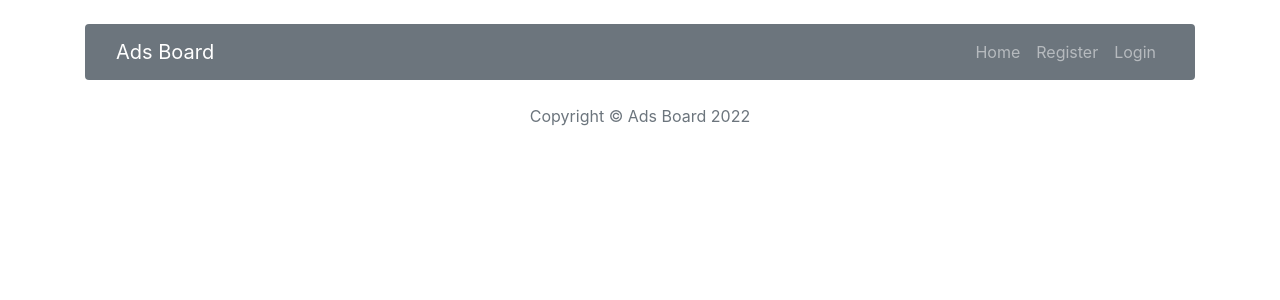
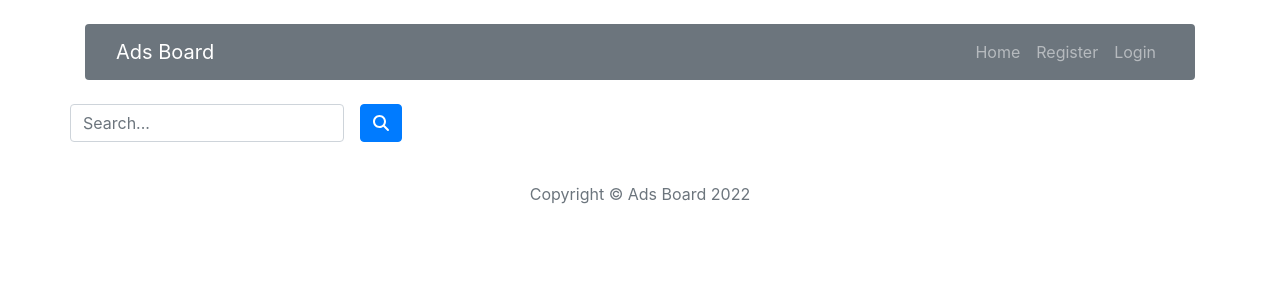
Before and after one commit to mkusztal/NodeJS-React-adsBoard, a React (Create React App) app in the folder client/: page /search/1 in a window 1280 px wide. Shown: the top 300 px of the page. Built offline with nearby package versions, Linux system fonts and the light colour scheme.

Commit message:
Add render navlinks when user is logged or not. Add search func. Error with url

```diff
--- a/client/src/App.js
+++ b/client/src/App.js
@@ -9,7 +9,7 @@ import AdPage from './components/pages/AdPage/AdPage';
 import AddAdPage from './components/pages/AddAdPage/AddAdPage';
 import EditAdPage from './components/pages/EditAdPage/EditAdPage';
 import AdRemove from './components/features/AdRemove/AdRemove';
-import Search from './components/features/Search/Search';
+import SearchForm from './components/features/SearchForm/SearchForm';
 import Register from './components/features/Register/Register';
 import Login from './components/features/Login/Login';
 import Logout from './components/features/Logout/Logout';
@@ -24,7 +24,7 @@ const App = () => {
         <Route path="/ad/addAd/" element={<AddAdPage />} />
         <Route path="/ad/edit/:id" element={<EditAdPage />} />
         <Route path="/ad/remove/:id" element={<AdRemove />} />
-        <Route path="/search/:searchPhrase" element={<Search />} />
+        <Route path="/search/:searchPhrase" element={<SearchForm />} />
         <Route path="/register" element={<Register />} />
         <Route path="/login" element={<Login />} />
         <Route path="/logout" element={<Logout />} />
--- a/client/src/components/features/Login/Login.js
+++ b/client/src/components/features/Login/Login.js
@@ -33,7 +33,7 @@ const Login = () => {
           dispatch(logIn({ login }));
           setTimeout(() => {
             navigate('/');
-          }, 1000);
+          }, 2000);
         } else if (res.status === 400) {
           setStatus('clientError');
         } else {
@@ -76,6 +76,8 @@ const Login = () => {
         </Spinner>
       )}
 
+      {status !== 'success' && (
+        <Form.Group>
           <Form.Group className="mb-3" controlId="formLogin">
             <Form.Label>Login</Form.Label>
             <Form.Control
@@ -99,6 +101,8 @@ const Login = () => {
           <Button variant="primary" type="submit">
             Login
           </Button>
+        </Form.Group>
+      )}
     </Form>
   );
 };
--- a/client/src/components/features/Logout/Logout.js
+++ b/client/src/components/features/Logout/Logout.js
@@ -1,9 +1,23 @@
+import { API_URL } from '../../../config';
+import { useDispatch } from 'react-redux';
+import { useNavigate } from 'react-router-dom';
+import { logOut } from '../../../redux/userRedux';
+import { useEffect } from 'react';
+
 const Logout = () => {
-  return (
-    <div>
-      <h1></h1>
-    </div>
-  );
+  const dispatch = useDispatch();
+  const navigate = useNavigate();
+  const options = {
+    method: 'DELETE',
+  };
+
+  useEffect(() => {
+    navigate('/');
+  }, []);
+
+  fetch(`${API_URL}/auth/logout`, options).then(() => {
+    dispatch(logOut());
+  }, dispatch);
 };
 
 export default Logout;
--- a/client/src/components/features/Search/Search.js
+++ /dev/null
@@ -1,9 +0,0 @@
-const Search = () => {
-  return (
-    <div>
-      <h1></h1>
-    </div>
-  );
-};
-
-export default Search;
--- a/client/src/components/features/SearchForm/SearchForm.js
+++ b/client/src/components/features/SearchForm/SearchForm.js
@@ -1,18 +1,37 @@
 import { Row, Button, Form } from 'react-bootstrap';
 import { FontAwesomeIcon } from '@fortawesome/react-fontawesome';
 import { faSearch } from '@fortawesome/free-solid-svg-icons';
+import { useState } from 'react';
+import { useDispatch, useSelector } from 'react-redux';
+import { getAdBySearch, searchInputValue } from '../../../redux/adsRedux';
 
 const SearchForm = () => {
+  const dispatch = useDispatch();
+  const currentSearchInput = useSelector(searchInputValue);
+  const [searchInput, setSearchInput] = useState(currentSearchInput);
+
+  const handleSubmit = (e) => {
+    e.preventDefault();
+    dispatch(getAdBySearch({ searchInput }));
+  };
+
   return (
-    <Row className="mx-auto m-3">
+    <Form className="mx-auto m-3" onSubmit={handleSubmit}>
+      <Row>
         <Form.Group className="mb-3 mr-3" controlId="formSearch">
-        <Form.Control type="text" placeholder="Search..." />
+          <Form.Control
+            type="text"
+            value={searchInput}
+            onChange={(e) => setSearchInput(e.target.value)}
+            placeholder="Search..."
+          />
         </Form.Group>
 
         <Button className="h-75">
           <FontAwesomeIcon icon={faSearch} />
         </Button>
       </Row>
+    </Form>
   );
 };
 
--- a/client/src/components/layout/NavBar/NavBar.js
+++ b/client/src/components/layout/NavBar/NavBar.js
@@ -1,8 +1,10 @@
 import { Navbar, Container, Nav } from 'react-bootstrap';
+import { useSelector } from 'react-redux';
 import { NavLink } from 'react-router-dom';
-//import styles from './navbar.module.scss';
+import { getUser } from '../../../redux/userRedux';
 
 const NavBar = () => {
+  const user = useSelector(getUser);
   return (
     <Navbar
       bg="secondary"
@@ -16,12 +18,23 @@ const NavBar = () => {
           <Nav.Link as={NavLink} to="/">
             Home
           </Nav.Link>
+          {!user && (
             <Nav.Link as={NavLink} to="/register">
               Register
             </Nav.Link>
+          )}
+
+          {!user && (
             <Nav.Link as={NavLink} to="/login">
               Login
             </Nav.Link>
+          )}
+
+          {user && (
+            <Nav.Link as={NavLink} to="/logout">
+              Logout
+            </Nav.Link>
+          )}
         </Nav>
       </Container>
     </Navbar>
--- a/client/src/components/pages/AdPage/AdPage.js
+++ b/client/src/components/pages/AdPage/AdPage.js
@@ -4,9 +4,11 @@ import { useParams, Link } from 'react-router-dom';
 //import { IMAGES_URL } from '../../../config';
 import DeleteAd from '../../features/DeleteAd/DeleteAd';
 import { getAdById, removeAdById, fetchAds } from '../../../redux/adsRedux';
+import { getUser } from '../../../redux/userRedux';
 import { useSelector, useDispatch } from 'react-redux';
 
 const AdPage = () => {
+  const user = useSelector(getUser);
   const { adId } = useParams();
   const adData = useSelector((state) => getAdById(state, adId));
 
@@ -54,14 +56,18 @@ const AdPage = () => {
         </Card>
       </Col>
       <Col xs={12} lg="2">
+        {user && (
           <Link to={'/ad/edit/' + adData._id}>
             <Button variant="outline-info" className="m-2">
               Edit
             </Button>{' '}
           </Link>
+        )}
+        {user && (
           <Button variant="outline-danger" onClick={handleShow}>
             Delete
-        </Button>{' '}
+          </Button>
+        )}
       </Col>
     </Row>
   );
--- a/client/src/redux/adsRedux.js
+++ b/client/src/redux/adsRedux.js
@@ -5,6 +5,7 @@ import shortid from 'shortid';
 // selectors
 export const getAds = ({ ads }) => ads;
 export const getAdById = ({ ads }, adId) => ads.find((ad) => ad._id === adId);
+export const searchInputValue = (state) => state.searchInput;
 
 // actions
 const createActionName = (actionName) => `app/ads/${actionName}`;
@@ -19,10 +20,10 @@ export const addAd = (payload) => ({ type: ADD_AD, payload });
 export const editAd = (payload) => ({ type: EDIT_AD, payload });
 export const updateAdById = (payload) => ({ type: UPDATE_AD, payload });
 export const removeAdById = (id) => ({ type: REMOVE_AD, payload: { id } });
-// const getAdBySearch = (searchPhrase) => ({
-//   type: SEARCH_AD,
-//   payload: { searchPhrase },
-// });
+export const getAdBySearch = (searchPhrase) => ({
+  type: SEARCH_AD,
+  payload: { searchPhrase },
+});
 
 export const fetchAds = () => {
   return (dispatch) => {
--- a/client/src/redux/userRedux.js
+++ b/client/src/redux/userRedux.js
@@ -4,16 +4,20 @@ export const getUser = ({ user }) => user;
 // actions
 const createActionName = (actionName) => `app/users/${actionName}`;
 const LOG_IN = createActionName('LOG_IN');
+const LOG_OUT = createActionName('LOG_OUT');
 
 export const logIn = (payload) => ({
   type: LOG_IN,
   payload,
 });
+export const logOut = () => ({ type: LOG_OUT });
 
 const userReducer = (statePart = null, action) => {
   switch (action.type) {
     case LOG_IN:
       return action.payload;
+    case LOG_OUT:
+      return null;
     default:
       return statePart;
   }
```
Also changed, not shown: 1 other file (tests, documents, lock files or other folders). Lines whose indentation alone changed are shown as unchanged.
